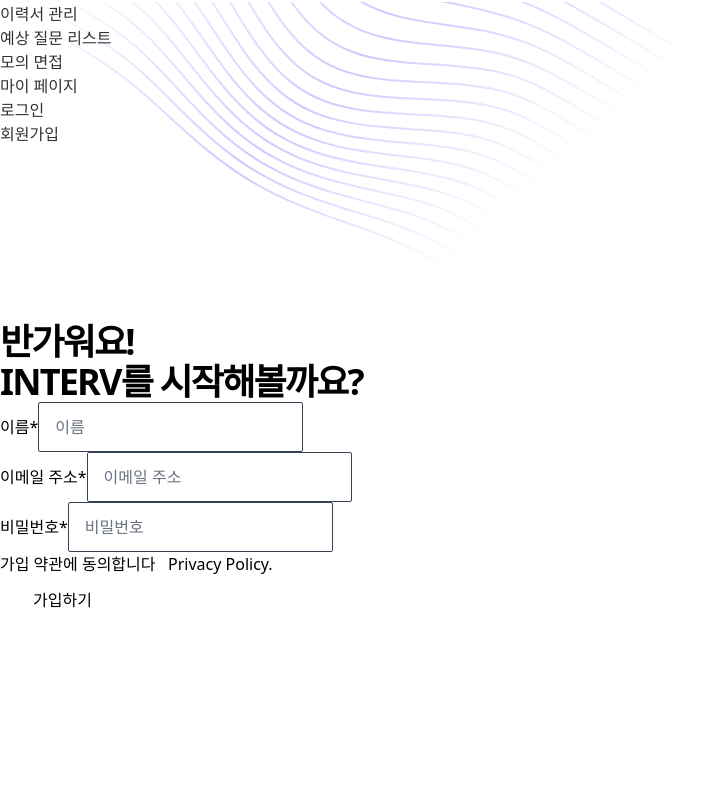
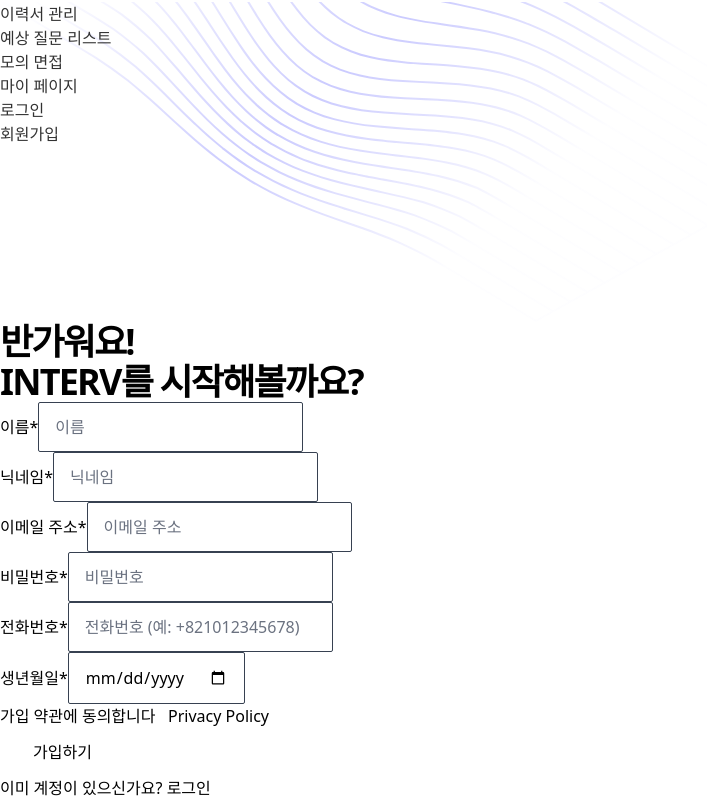
Before and after one commit to swote-git/inter-v, a React (Vite) app in the folder FE/: page /signup in a window 1280 px wide. Shown: the part 1529-2329 px from the top of the page, without its empty margins (0-707 px from the left). Before the commit the page ends 2153 px from the top, so only its background shows below. Built offline with nearby package versions, Linux system fonts and the light colour scheme.

Commit message:
login feature

```diff
--- a/FE/src/pages/SignIn.jsx
+++ b/FE/src/pages/SignIn.jsx
@@ -1,16 +1,97 @@
-import React from 'react';
-import { Link } from 'react-router-dom';
+import React, { useState, useEffect, useRef } from 'react';
+import { Link, useNavigate } from 'react-router-dom';
 
 import Header from '../partials/Header';
 import PageIllustration from '../partials/PageIllustration';
 import Banner from '../partials/Banner';
 
 function SignIn() {
+  const [email, setEmail] = useState('');
+  const [password, setPassword] = useState('');
+  const [error, setError] = useState('');
+  const [isLoggedIn, setIsLoggedIn] = useState(false);
+  const [userEmail, setUserEmail] = useState('');
+  const [showLogout, setShowLogout] = useState(false);
+  const navigate = useNavigate();
+  const userRef = useRef(null);
+
+  // 로그인 상태 확인 (새로고침 시에도 유지)
+  useEffect(() => {
+    // 로그인 후 localStorage에 저장된 이메일로 로그인 상태 유지
+    const storedEmail = localStorage.getItem('userEmail');
+    if (storedEmail) {
+      setIsLoggedIn(true);
+      setUserEmail(storedEmail);
+    }
+  }, []);
+
+  // 바깥 클릭 시 로그아웃 메뉴 닫기
+  useEffect(() => {
+    function handleClickOutside(event) {
+      if (userRef.current && !userRef.current.contains(event.target)) {
+        setShowLogout(false);
+      }
+    }
+    if (showLogout) {
+      document.addEventListener('mousedown', handleClickOutside);
+    }
+    return () => {
+      document.removeEventListener('mousedown', handleClickOutside);
+    };
+  }, [showLogout]);
+
+  const handleSubmit = async (e) => {
+    e.preventDefault();
+    setError('');
+    try {
+      const res = await fetch('https://api.interv.swote.dev/api/auth/login', {
+        method: 'POST',
+        headers: { 'Content-Type': 'application/json' },
+        body: JSON.stringify({ email, password }),
+        credentials: 'include',
+      });
+      if (!res.ok) throw new Error('로그인 실패');
+      setIsLoggedIn(true);
+      setUserEmail(email);
+      localStorage.setItem('userEmail', email);
+      setError('');
+      navigate('/');
+    } catch (err) {
+      setError('이메일 또는 비밀번호가 올바르지 않습니다.');
+    }
+  };
+
+  const handleLogout = async () => {
+    try {
+      const res = await fetch('https://api.interv.swote.dev/api/auth/logout', {
+        method: 'POST',
+        credentials: 'include',
+        headers: {
+          'accept': '*/*',
+        },
+      });
+      if (res.ok) {
+        setIsLoggedIn(false);
+        setUserEmail('');
+        localStorage.removeItem('userEmail');
+        setShowLogout(false);
+        alert('로그아웃 되었습니다.');
+        navigate('/signin');
+      }
+    } catch (err) {
+      alert('로그아웃에 실패했습니다.');
+    }
+  };
+
   return (
     <div className="flex flex-col min-h-screen overflow-hidden">
 
       {/*  Site header */}
-      <Header />
+      <Header
+        isLoggedIn={isLoggedIn}
+        userEmail={userEmail}
+        onLogout={handleLogout}
+      />
 
       {/*  Page content */}
       <main className="grow">
@@ -29,37 +110,36 @@
                 <h1 className="h2">로그인 한 번으로 <br /> INTERV의 서비스를 사용해보세요</h1>
               </div>
 
-              {/* Form */}
+              {/* Form or User Info */}
               <div className="w-[30%] mx-auto">
-                {/* <form>
-                  <div className="flex flex-wrap -mx-3">
-                    <div className="w-full px-3">
-                      <button className="btn px-0 text-white bg-red-600 hover:bg-red-700 w-full relative flex items-center">
-                        <svg className="w-4 h-4 fill-current text-white opacity-75 shrink-0 mx-4" viewBox="0 0 16 16" xmlns="http://www.w3.org/2000/svg">
-                          <path d="M7.9 7v2.4H12c-.2 1-1.2 3-4 3-2.4 0-4.3-2-4.3-4.4 0-2.4 2-4.4 4.3-4.4 1.4 0 2.3.6 2.8 1.1l1.9-1.8C11.5 1.7 9.9 1 8 1 4.1 1 1 4.1 1 8s3.1 7 7 7c4 0 6.7-2.8 6.7-6.8 0-.5 0-.8-.1-1.2H7.9z" />
-                        </svg>
-                        <span className="h-6 flex items-center border-r border-white border-opacity-25 mr-4" aria-hidden="true"></span>
-                        <span className="flex-auto pl-16 pr-8 -ml-16">구글로 로그인하기</span>
-                      </button>
-                    </div>
-                  </div>
-                </form> */}
-                {/* <div className="flex items-center my-6">
-                  <div className="border-t border-gray-700 border-dotted grow mr-3" aria-hidden="true"></div>
-                  <div className="text-gray-400">이메일로 로그인하기</div>
-                  <div className="border-t border-gray-700 border-dotted grow ml-3" aria-hidden="true"></div>
-                </div> */}
-                <form>
+                {!isLoggedIn ? (
+                  <form onSubmit={handleSubmit}>
                     <div className="flex flex-wrap -mx-3 mb-4">
                       <div className="w-full px-3">
                         <label className="block text-gray-300 text-sm font-medium mb-1" htmlFor="email">Email</label>
-                      <input id="email" type="email" className="form-input w-full text-gray-300" placeholder="이메일 주소" required />
+                        <input
+                          id="email"
+                          type="email"
+                          className="form-input w-full text-gray-300"
+                          placeholder="이메일 주소"
+                          required
+                          value={email}
+                          onChange={e => setEmail(e.target.value)}
+                        />
                       </div>
                     </div>
                     <div className="flex flex-wrap -mx-3 mb-4">
                       <div className="w-full px-3">
                         <label className="block text-gray-300 text-sm font-medium mb-1" htmlFor="password">비밀번호</label>
-                      <input id="password" type="password" className="form-input w-full text-gray-300" placeholder="비밀번호" required />
+                        <input
+                          id="password"
+                          type="password"
+                          className="form-input w-full text-gray-300"
+                          placeholder="비밀번호"
+                          required
+                          value={password}
+                          onChange={e => setPassword(e.target.value)}
+                        />
                       </div>
                     </div>
                     <div className="flex flex-wrap -mx-3 mb-4">
@@ -73,15 +153,41 @@
                         </div>
                       </div>
                     </div>
+                    {error && (
+                      <div className="text-red-500 text-sm mb-2">{error}</div>
+                    )}
                     <div className="flex flex-wrap -mx-3 mt-6">
                       <div className="w-full px-3">
-                      <button className="btn text-white bg-purple-600 hover:bg-purple-700 w-full">로그인</button>
+                        <button className="btn text-white bg-purple-600 hover:bg-purple-700 w-full" type="submit">로그인</button>
                       </div>
                     </div>
                   </form>
+                ) : (
+                  <div className="flex flex-col items-center">
+                    <div
+                      ref={userRef}
+                      className="relative cursor-pointer text-white bg-purple-600 rounded px-4 py-2 w-full text-center"
+                      onClick={() => setShowLogout((prev) => !prev)}
+                    >
+                      {userEmail}
+                      {showLogout && (
+                        <div className="absolute left-1/2 -translate-x-1/2 mt-2 bg-white border rounded shadow-lg z-10 w-32">
+                          <button
+                            className="block w-full px-4 py-2 text-gray-800 hover:bg-gray-100 text-center"
+                            onClick={handleLogout}
+                          >
+                            로그아웃
+                          </button>
+                        </div>
+                      )}
+                    </div>
+                  </div>
+                )}
+                {!isLoggedIn && (
                   <div className="text-gray-400 text-center mt-6">
                     계정이 없으세요? <Link to="/signup" className="text-purple-600 hover:text-gray-200 transition duration-150 ease-in-out">회원가입</Link>
                   </div>
+                )}
               </div>
 
             </div>
@@ -90,7 +196,6 @@
 
       </main>
 
-
     </div>
   );
 }
--- a/FE/src/pages/SignUp.jsx
+++ b/FE/src/pages/SignUp.jsx
@@ -1,20 +1,81 @@
-import React from 'react';
+import React, { useState } from 'react';
 import { Link } from 'react-router-dom';
+import axios from 'axios';
 
 import Header from '../partials/Header';
 import PageIllustration from '../partials/PageIllustration';
 import Banner from '../partials/Banner';
 
 function SignUp() {
+  const [formData, setFormData] = useState({
+    userName: '',
+    nickname: '',
+    email: '',
+    password: '',
+    phoneNumber: '',
+    birthDate: ''
+  });
+
+  const [isLoading, setIsLoading] = useState(false);
+  const [error, setError] = useState('');
+
+  const handleInputChange = (e) => {
+    const { name, value } = e.target;
+    setFormData(prev => ({
+      ...prev,
+      [name]: value
+    }));
+  };
+
+  const handleSubmit = async (e) => {
+    e.preventDefault();
+    setIsLoading(true);
+    setError('');
+
+    console.log('전송할 데이터:', formData);
+
+    try {
+      console.log('API 요청 시작...');
+      const response = await axios.post(
+        'https://api.interv.swote.dev/api/users/register',
+        formData,
+        {
+          headers: {
+            'Content-Type': 'application/json',
+          },
+
+        }
+      );
+
+      console.log('응답 받음:', response.status, response.statusText);
+      console.log('응답 데이터:', response.data);
+
+      if (response.status === 200) {
+        alert('회원가입이 완료되었습니다! 로그인 페이지로 이동합니다.');
+        setTimeout(() => {
+          window.location.href = '/signin';
+        }, 2000);
+      } else {
+        const errorMessage = response.data?.message || `서버 오류: ${response.status}`;
+        setError(errorMessage);
+        console.error('회원가입 실패:', errorMessage);
+      }
+    } catch (err) {
+      const errorMessage = `네트워크 오류: ${err.message}`;
+      setError(errorMessage);
+      console.error('Registration error:', err);
+    } finally {
+      setIsLoading(false);
+    }
+  };
+
   return (
     <div className="flex flex-col min-h-screen overflow-hidden">
-
       {/*  Site header */}
       <Header />
 
       {/*  Page content */}
       <main className="grow">
-
         {/*  Page illustration */}
         <div className="relative max-w-6xl mx-auto h-0 pointer-events-none" aria-hidden="true">
           <PageIllustration />
@@ -23,7 +84,6 @@
         <section className="relative">
           <div className="w-[38%] mx-auto px-4 sm:px-6">
             <div className="pt-32 pb-12 md:pt-40 md:pb-20">
-
               {/* Page header */}
               <div className="max-w-3xl mx-auto text-left pb-12 md:pb-20">
                 <h1 className="h2">반가워요! <br /> INTERV를 시작해볼까요?</h1>
@@ -31,66 +91,155 @@
 
               {/* Form */}
               <div className="[30%] mx-auto">
-                {/* <form>
-                  <div className="flex flex-wrap -mx-3">
+                {/* Error Message */}
+                {error && (
+                  <div className="mb-4 p-3 bg-red-600/10 border border-red-600/20 rounded-lg">
+                    <p className="text-red-400 text-sm">{error}</p>
+                  </div>
+                )}
+
+                <form onSubmit={handleSubmit}>
+                  {/* 이름 (userName) */}
+                  <div className="flex flex-wrap -mx-3 mb-4">
                     <div className="w-full px-3">
-                      <button className="btn px-0 text-white bg-red-600 hover:bg-red-700 w-full relative flex items-center">
-                        <svg className="w-4 h-4 fill-current text-white opacity-75 shrink-0 mx-4" viewBox="0 0 16 16" xmlns="http://www.w3.org/2000/svg">
-                          <path d="M7.9 7v2.4H12c-.2 1-1.2 3-4 3-2.4 0-4.3-2-4.3-4.4 0-2.4 2-4.4 4.3-4.4 1.4 0 2.3.6 2.8 1.1l1.9-1.8C11.5 1.7 9.9 1 8 1 4.1 1 1 4.1 1 8s3.1 7 7 7c4 0 6.7-2.8 6.7-6.8 0-.5 0-.8-.1-1.2H7.9z" />
-                        </svg>
-                        <span className="h-6 flex items-center border-r border-white border-opacity-25 mr-4" aria-hidden="true"></span>
-                        <span className="flex-auto pl-16 pr-8 -ml-16">Sign up with Google</span>
+                      <label className="block text-gray-300 text-sm font-medium mb-1" htmlFor="userName">
+                        이름<span className="text-red-600">*</span>
+                      </label>
+                      <input
+                        id="userName"
+                        name="userName"
+                        type="text"
+                        className="form-input w-full text-gray-300"
+                        placeholder="이름"
+                        value={formData.userName}
+                        onChange={handleInputChange}
+                        required
+                      />
+                    </div>
+                  </div>
+
+                  {/* 닉네임 */}
+                  <div className="flex flex-wrap -mx-3 mb-4">
+                    <div className="w-full px-3">
+                      <label className="block text-gray-300 text-sm font-medium mb-1" htmlFor="nickname">
+                        닉네임<span className="text-red-600">*</span>
+                      </label>
+                      <input
+                        id="nickname"
+                        name="nickname"
+                        type="text"
+                        className="form-input w-full text-gray-300"
+                        placeholder="닉네임"
+                        value={formData.nickname}
+                        onChange={handleInputChange}
+                        required
+                      />
+                    </div>
+                  </div>
+
+                  {/* 이메일 */}
+                  <div className="flex flex-wrap -mx-3 mb-4">
+                    <div className="w-full px-3">
+                      <label className="block text-gray-300 text-sm font-medium mb-1" htmlFor="email">
+                        이메일 주소<span className="text-red-600">*</span>
+                      </label>
+                      <input
+                        id="email"
+                        name="email"
+                        type="email"
+                        className="form-input w-full text-gray-300"
+                        placeholder="이메일 주소"
+                        value={formData.email}
+                        onChange={handleInputChange}
+                        required
+                      />
+                    </div>
+                  </div>
+
+                  {/* 비밀번호 */}
+                  <div className="flex flex-wrap -mx-3 mb-4">
+                    <div className="w-full px-3">
+                      <label className="block text-gray-300 text-sm font-medium mb-1" htmlFor="password">
+                        비밀번호<span className="text-red-600">*</span>
+                      </label>
+                      <input
+                        id="password"
+                        name="password"
+                        type="password"
+                        className="form-input w-full text-gray-300"
+                        placeholder="비밀번호"
+                        value={formData.password}
+                        onChange={handleInputChange}
+                        required
+                      />
+                    </div>
+                  </div>
+
+                  {/* 전화번호 */}
+                  <div className="flex flex-wrap -mx-3 mb-4">
+                    <div className="w-full px-3">
+                      <label className="block text-gray-300 text-sm font-medium mb-1" htmlFor="phoneNumber">
+                        전화번호<span className="text-red-600">*</span>
+                      </label>
+                      <input
+                        id="phoneNumber"
+                        name="phoneNumber"
+                        type="tel"
+                        className="form-input w-full text-gray-300"
+                        placeholder="전화번호 (예: +821012345678)"
+                        value={formData.phoneNumber}
+                        onChange={handleInputChange}
+                        required
+                      />
+                    </div>
+                  </div>
+
+                  {/* 생년월일 */}
+                  <div className="flex flex-wrap -mx-3 mb-4">
+                    <div className="w-full px-3">
+                      <label className="block text-gray-300 text-sm font-medium mb-1" htmlFor="birthDate">
+                        생년월일<span className="text-red-600">*</span>
+                      </label>
+                      <input
+                        id="birthDate"
+                        name="birthDate"
+                        type="date"
+                        className="form-input w-full text-gray-300"
+                        value={formData.birthDate}
+                        onChange={handleInputChange}
+                        required
+                      />
+                    </div>
+                  </div>
+
+                  <div className="text-sm text-gray-500 text-center">
+                    가입 약관에 동의합니다 &nbsp;&nbsp;
+                    <Link to="#" className="underline text-gray-400 hover:text-gray-200 hover:no-underline transition duration-150 ease-in-out">
+                      Privacy Policy
+                    </Link>
+                  </div>
+
+                  <div className="flex flex-wrap -mx-3 mt-6">
+                    <div className="w-full px-3">
+                      <button
+                        type="submit"
+                        disabled={isLoading}
+                        className="btn text-white bg-purple-600 hover:bg-purple-700 disabled:bg-purple-800 disabled:cursor-not-allowed w-full"
+                      >
+                        {isLoading ? '가입 중...' : '가입하기'}
                       </button>
                     </div>
                   </div>
-                </form> */}
-                {/* <div className="flex items-center my-6">
-                  <div className="border-t border-gray-700 border-dotted grow mr-3" aria-hidden="true"></div>
-                  <div className="text-gray-400">Or, register with your email</div>
-                  <div className="border-t border-gray-700 border-dotted grow ml-3" aria-hidden="true"></div>
-                </div> */}
+                </form>
 
-                <form>
-                  <div className="flex flex-wrap -mx-3 mb-4">
-                    <div className="w-full px-3">
-                      <label className="block text-gray-300 text-sm font-medium mb-1" htmlFor="full-name">이름<span className="text-red-600">*</span></label>
-                      <input id="full-name" type="text" className="form-input w-full text-gray-300" placeholder="이름" required />
-                    </div>
-                  </div>
-
-                  <div className="flex flex-wrap -mx-3 mb-4">
-                    <div className="w-full px-3">
-                      <label className="block text-gray-300 text-sm font-medium mb-1" htmlFor="email">이메일 주소<span className="text-red-600">*</span></label>
-                      <input id="email" type="email" className="form-input w-full text-gray-300" placeholder="이메일 주소" required />
-                    </div>
-                  </div>
-
-                  <div className="flex flex-wrap -mx-3 mb-4">
-                    <div className="w-full px-3">
-                      <label className="block text-gray-300 text-sm font-medium mb-1" htmlFor="password">비밀번호<span className="text-red-600">*</span></label>
-                      <input id="password" type="password" className="form-input w-full text-gray-300" placeholder="비밀번호" required />
-                    </div>
-                  </div>
-                  <div className="text-sm text-gray-500 text-center">
-                    가입 약관에 동의합니다 &nbsp;&nbsp;<Link to="#" className="underline text-gray-400 hover:text-gray-200 hover:no-underline transition duration-150 ease-in-out">Privacy Policy</Link>.
-                  </div>
-                  <div className="flex flex-wrap -mx-3 mt-6">
-                    <div className="w-full px-3">
-                      <button className="btn text-white bg-purple-600 hover:bg-purple-700 w-full">가입하기</button>
-                    </div>
-                  </div>
-                </form>
-                {/* <div className="text-gray-400 text-center mt-6">
-                  Already using Open PRO? <Link to="signin" className="text-purple-600 hover:text-gray-200 transition duration-150 ease-in-out">Sign in</Link>
-                </div> */}
+                <div className="text-gray-400 text-center mt-6">
+                  이미 계정이 있으신가요? <Link to="signin" className="text-purple-600 hover:text-gray-200 transition duration-150 ease-in-out">로그인</Link>
+                </div>
               </div>
-
             </div>
           </div>
         </section>
-
       </main>
-
     </div>
   );
 }
```
Lines whose indentation alone changed are shown as unchanged.
